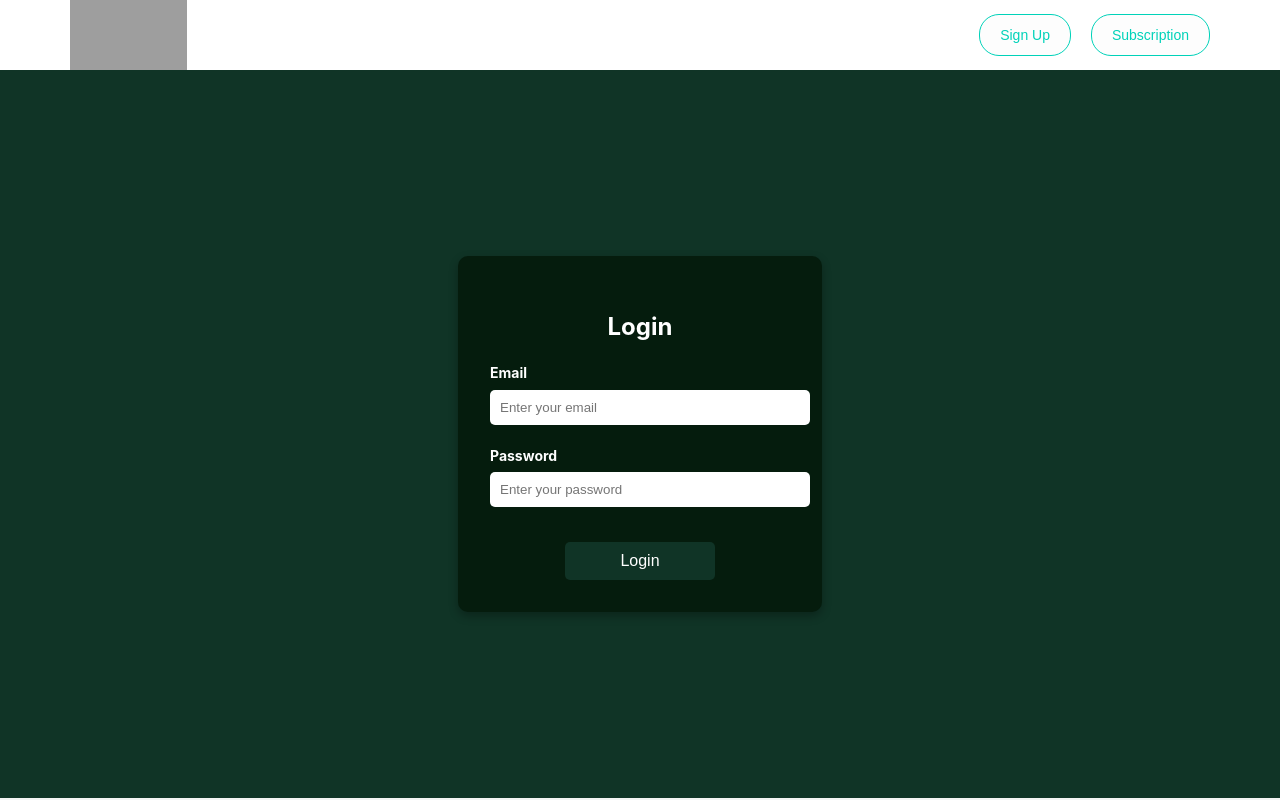
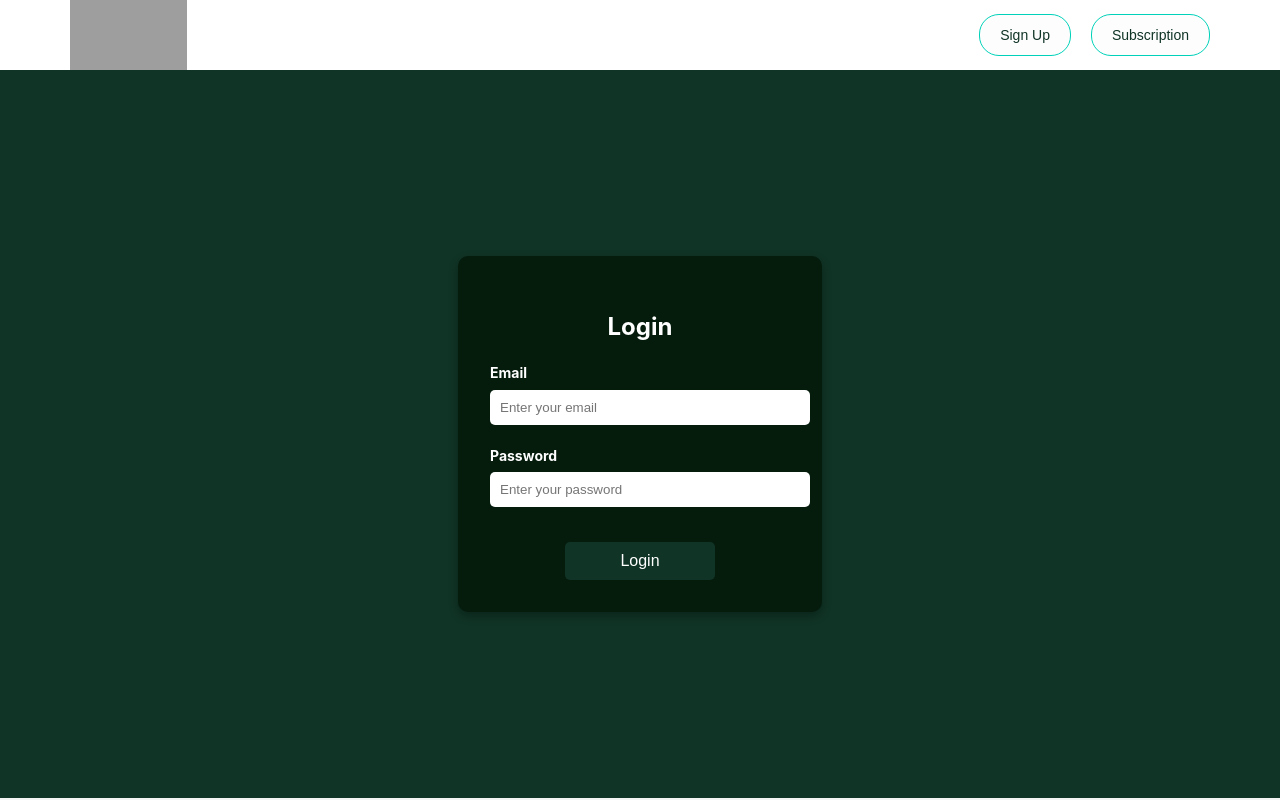
Before and after one commit to chidanandkandgule/Sample, an Angular app: page / in a window 1280 px wide. Built offline with nearby package versions, Linux system fonts and the light colour scheme; grey boxes are pictures that could not be loaded.

Commit message:
Added navigation condition in log in page

```diff
--- a/src/app/header/header.component.scss
+++ b/src/app/header/header.component.scss
@@ -40,7 +40,7 @@ nav {
     background-color: #fdfdfd;
     border: 5px solid #00d2b9;
     border-width: 1px;
-    color: #00d2b9;
+    color: #103426;
     font-size: 0.875rem;
     line-height: 1.25rem;
     padding: 10px 20px 10px 20px;
--- a/src/app/header/header.component.ts
+++ b/src/app/header/header.component.ts
@@ -15,6 +15,6 @@ constructor(private router: Router){}
 
 
   showNavbarButtons(): boolean {
-    return this.router.url !== '/';
+    return this.router.url !== '/' && this.router.url !== '/login';
   }
 }
```
